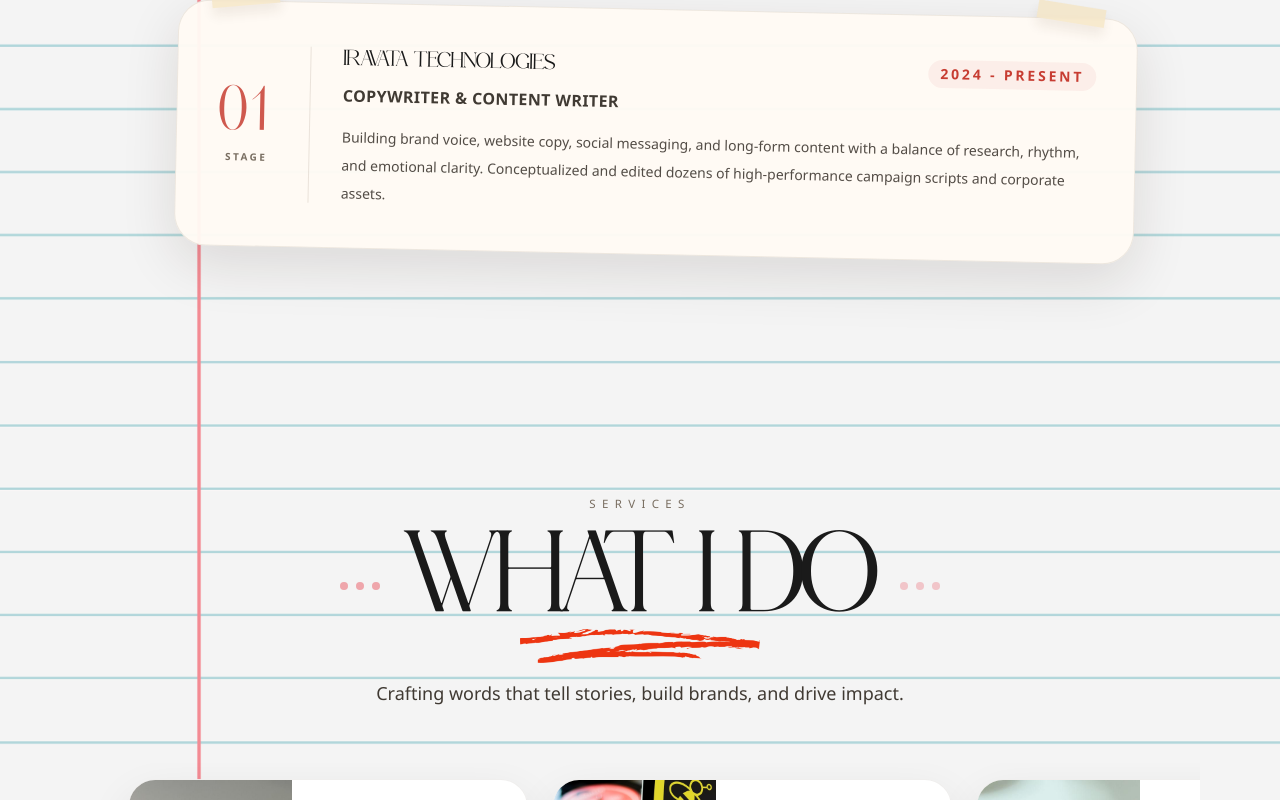
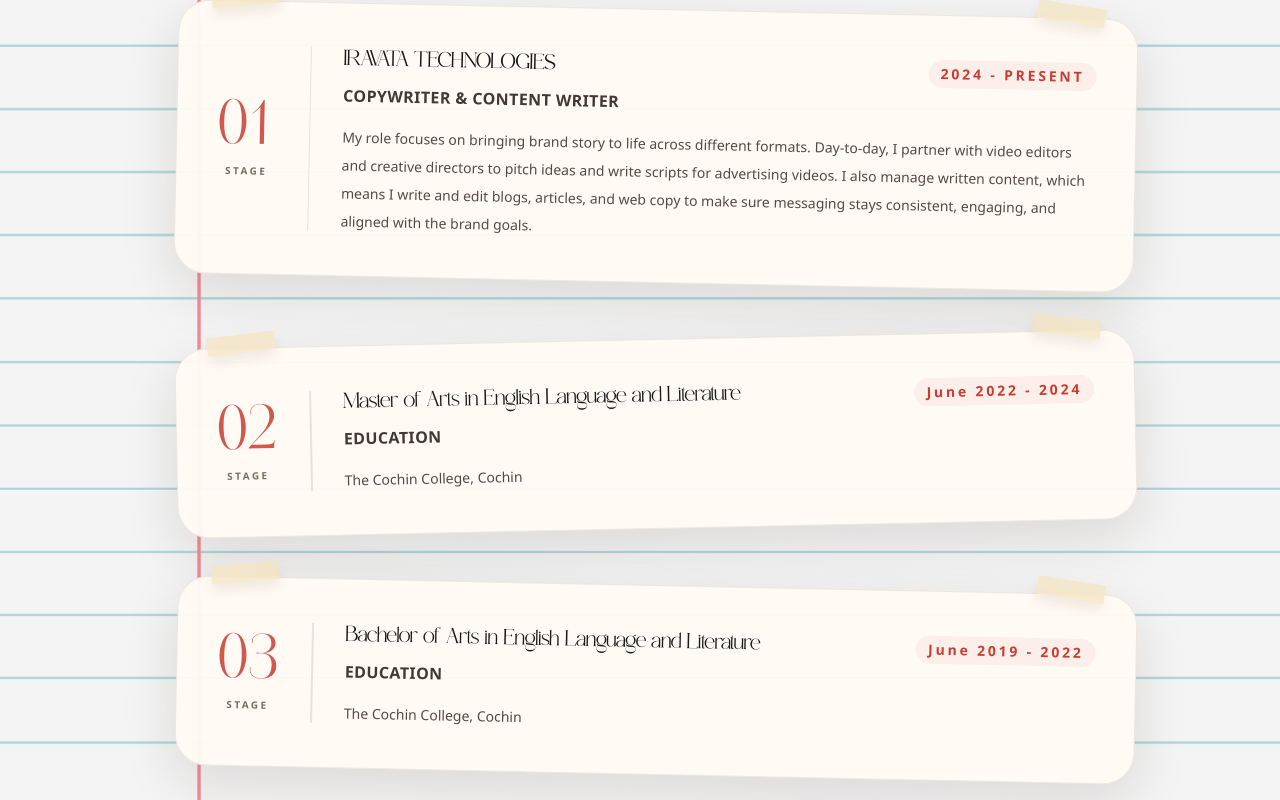
Before and after one commit to RukerDevps/evelin_portfolio, a Next.js app: page / in a window 1280 px wide. Shown: the part 2040-2840 px from the top of the page. Built offline with nearby package versions, Linux system fonts and the light colour scheme.

Commit message:
commit
change, blogs, add education etc

```diff
--- a/src/components/sections/ContactSection.tsx
+++ b/src/components/sections/ContactSection.tsx
@@ -8,7 +8,7 @@ import sketchUnderlineImage from "../../../public/images/sketch_underline.png";
 
 const CONTACT = {
   name: "Evelin Elizabeth V P",
-  greeting: "Feel free to say hi to Joey and me",
+  greeting: "Let’s build something together Feel free to say hi to Evelin",
   note: "(We don't bite)",
   phoneLabel: "+91 92127 60551",
   phoneHref: "tel:+919212760551",
@@ -71,9 +71,9 @@ export const ContactSection = () => {
                 {CONTACT.greeting}
               </h2>
 
-              <p className="mt-3 font-[family-name:var(--font-handwritten)] text-[1.55rem] text-[var(--accent-primary)] sm:text-[1.8rem]">
+              {/* <p className="mt-3 font-[family-name:var(--font-handwritten)] text-[1.55rem] text-[var(--accent-primary)] sm:text-[1.8rem]">
                 {CONTACT.note}
-              </p>
+              </p> */}
 
               <p className="mt-8 text-sm tracking-[0.3em] text-[var(--text-muted)]">
                 {CONTACT.name}
--- a/src/components/sections/ExperienceSection.tsx
+++ b/src/components/sections/ExperienceSection.tsx
@@ -31,7 +31,27 @@ const EXPERIENCES: ExperienceItem[] = [
     company: "IRAVATA TECHNOLOGIES",
     start: "2024",
     end: "PRESENT",
-    copy: "Building brand voice, website copy, social messaging, and long-form content with a balance of research, rhythm, and emotional clarity. Conceptualized and edited dozens of high-performance campaign scripts and corporate assets.",
+    copy: "My role focuses on bringing brand story to life across different formats. Day-to-day, I partner with video editors and creative directors to pitch ideas and write scripts for advertising videos. I also manage written content, which means I write and edit blogs, articles, and web copy to make sure messaging stays consistent, engaging, and aligned with the brand goals.",
+    cardStyle: "rotate-[1.2deg] translate-x-1 lg:translate-x-4 bg-[var(--bg-paper-strong)] border-[rgba(107,88,65,0.12)]",
+    tapeLayout: "double",
+  },
+  {
+    count: "02",
+    role: "EDUCATION",
+    company: "Master of Arts in English Language and Literature",
+    start: "June 2022",
+    end: "2024",
+    copy: "The Cochin College, Cochin",
+    cardStyle: "rotate-[-1.2deg] translate-x-1 lg:translate-x-4 bg-[var(--bg-paper-strong)] border-[rgba(107,88,65,0.12)]",
+    tapeLayout: "double",
+  },
+  {
+    count: "03",
+    role: "EDUCATION",
+    company: "Bachelor of Arts in English Language and Literature",
+    start: "June 2019",
+    end: "2022",
+    copy: "The Cochin College, Cochin",
     cardStyle: "rotate-[1.2deg] translate-x-1 lg:translate-x-4 bg-[var(--bg-paper-strong)] border-[rgba(107,88,65,0.12)]",
     tapeLayout: "double",
   },
--- a/src/components/sections/ShowWorks.tsx
+++ b/src/components/sections/ShowWorks.tsx
@@ -138,6 +138,13 @@ const WORK_CATEGORIES: WorkCategory[] = [
     images: [
       {
         src: blogImage01,
+        alt: "More than half the world’s population could be living with fatty liver just 15 years from now.",
+        rotation: "rotate-[1deg] hover:rotate-0",
+        tapeStyle: "paper-tape -top-3.5 left-12 rotate-[3deg] bg-yellow-100/80",
+        href: "https://herballytouch.com/blog/",
+      },
+      {
+        src: websiteImage01,
         alt: "Volosy Hair Care Blog: Amla & Aloe Vera, the power duo",
         rotation: "rotate-[1deg] hover:rotate-0",
         tapeStyle: "paper-tape -top-3.5 left-12 rotate-[3deg] bg-yellow-100/80",
@@ -360,9 +367,9 @@ export const ShowWorks = () => {
               {/* Copywriting Details Section */}
               <div className="mt-12 border-t border-[rgba(26,26,26,0.06)] pt-8">
                 <div className="max-w-3xl">
-                  <p className="text-lg leading-[1.8] text-[var(--text-primary)] font-medium">
+                  {/* <p className="text-lg leading-[1.8] text-[var(--text-primary)] font-medium">
                     {category.description}
-                  </p>
+                  </p> */}
 
 
                 </div>
```
